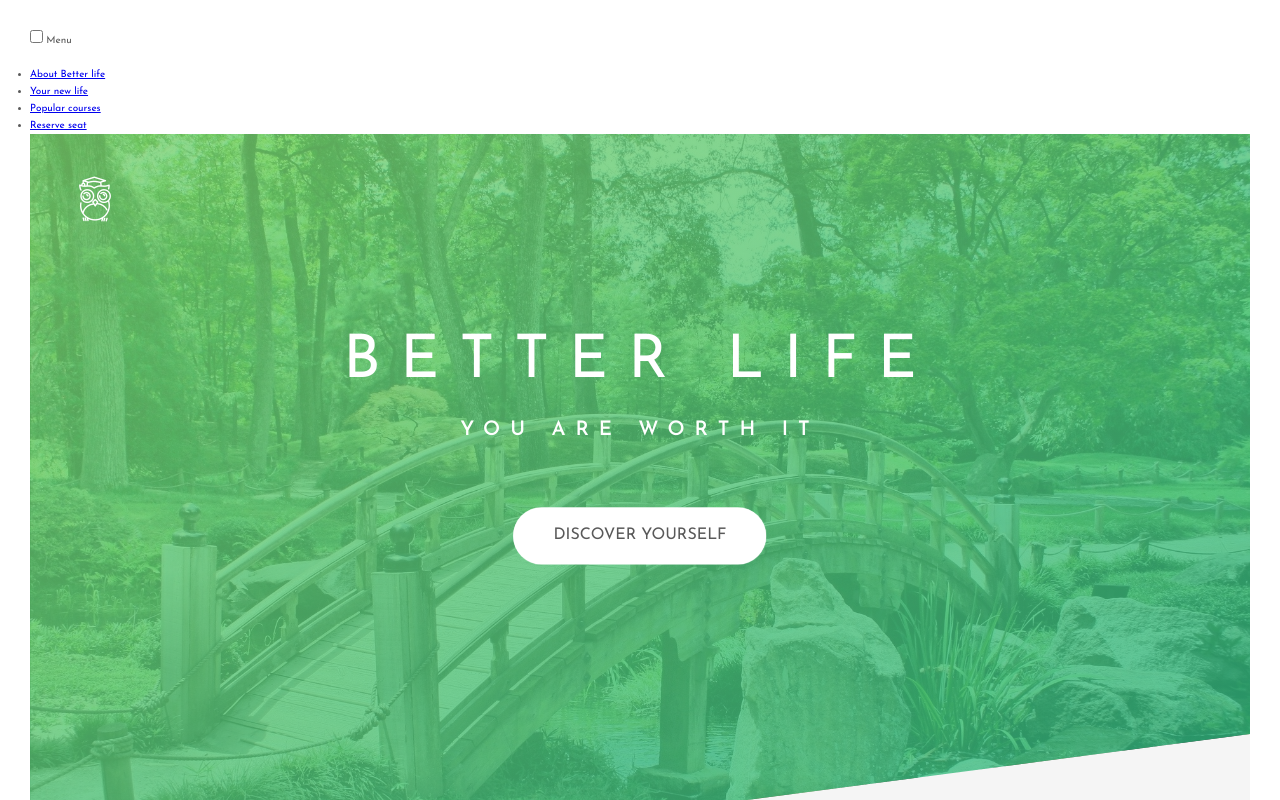
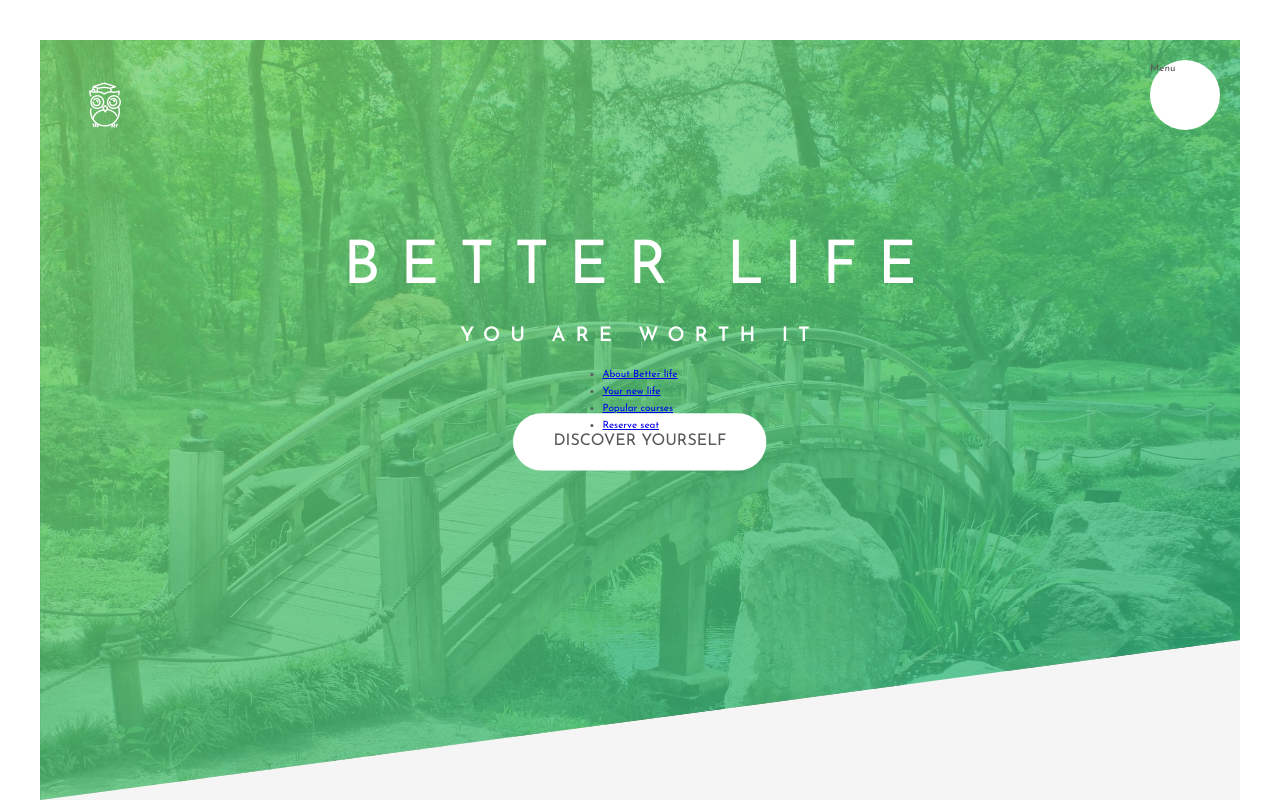
Before and after one commit to jakubfolta/Webpage-BetterLife, a website: page index.html in a window 1280 px wide. Shown: the top 800 px of the page. Drawn offline with Linux system fonts and the light colour scheme.

Commit message:
Build navigation - styling.

```diff
--- a/src/sass/base/_typography.scss
+++ b/src/sass/base/_typography.scss
@@ -3,7 +3,7 @@ body {
   font-weight: 400;
   line-height: 1.7;
   color: $color-grey-dark;
-  padding: 3rem;
+  padding: 4rem;
 }
 
 .heading-primary {
--- a/src/sass/layout/_navigation.scss
+++ b/src/sass/layout/_navigation.scss
@@ -1,21 +1,44 @@
 .navigation {
   &__checkbox {
-
+    display: none;
   }
 
   &__button {
-
+    background-color: $color-white;
+    width: 7rem;
+    height: 7rem;
+    position: fixed;
+    top: 6rem;
+    right: 6rem;
+    border-radius: 50%;
+    z-index: 2000;
   }
 
   &__background {
-
+    width: 6rem;
+    height: 6rem;
+    border-radius: 50%;
+    position: fixed;
+    top: 6.5rem;
+    right: 6.5rem;
+    background-image: radial-gradient($color-primary-light, $color-primary-dark);
+    z-index: 1000;
   }
 
   &__nav {
-
+    height: 100vh;
+    width: 100%;
+    position: fixed;
+    top: 0;
+    right: 0;
+    z-index: 1500;
   }
 
   &__list {
+    position: absolute;
+    top: 50%;
+    left: 50%;
+    transform: translate(-50%, -50%);
 
   }
 
```
Also changed, not shown: src/css/main.css.
